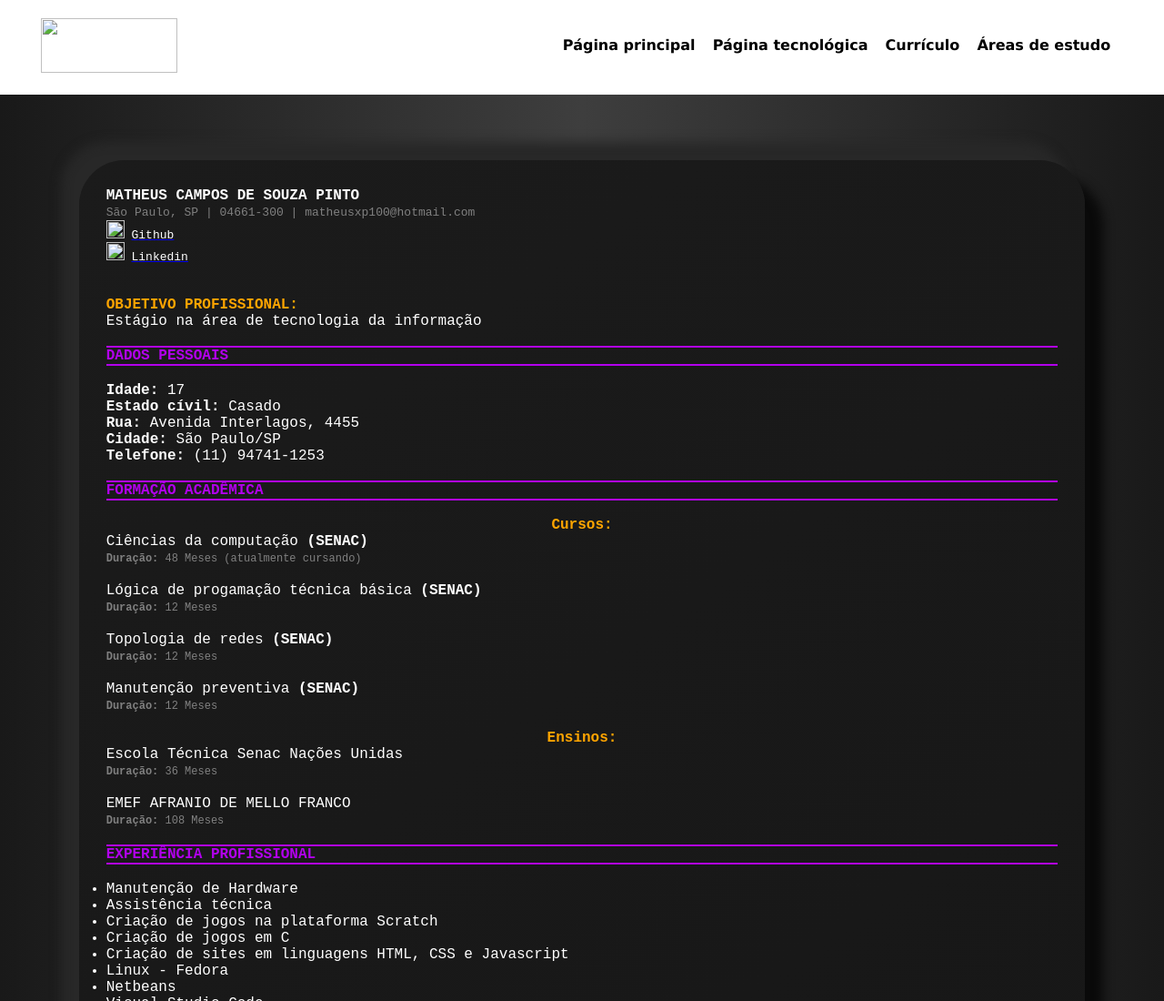
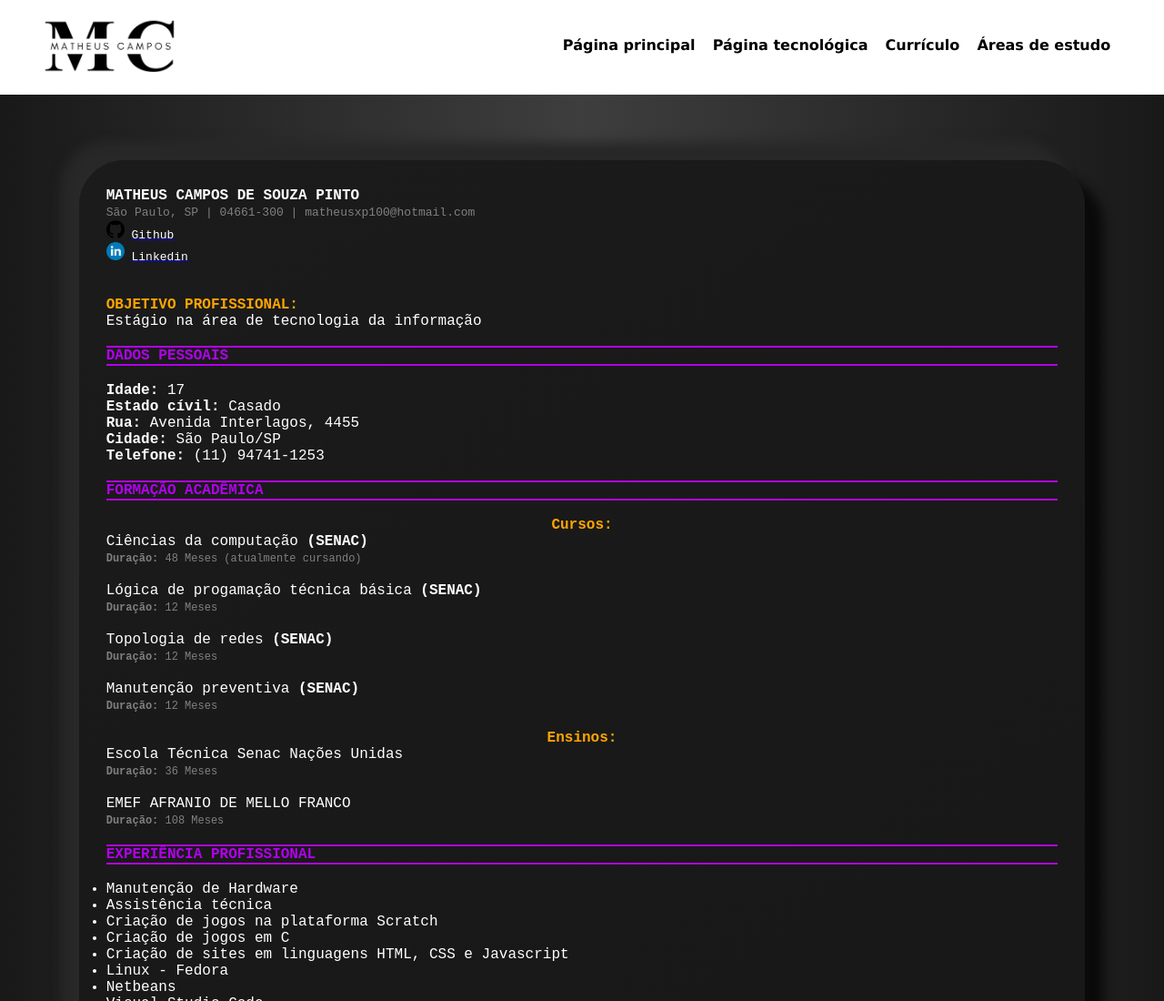
Before and after one commit to Prophantasia/site, a plain HTML site: page curriculo.html in a window 1280 px wide. Shown: the top 1100 px of the page at 91% size. Drawn offline with nearby package versions, Linux system fonts and the light colour scheme; the site is published under a folder, as on GitHub Pages, so addresses that start at the root find nothing.

Commit message:
Update curriculo.html

```diff
--- a/curriculo.html
+++ b/curriculo.html
@@ -15,7 +15,7 @@
     <header>
         <div class="center">
             <!--formatação-->
-            <div class="logo"><img src="/assets/logo.png" width="150px" height="60px"></width>
+            <div class="logo"><img src="assets/logo.png" width="150px" height="60px"></width>
             </div>
             <!--Logo-->
             <div class="menu">
@@ -42,13 +42,13 @@
                         <br>
                         São Paulo, SP | 04661-300 | matheusxp100@hotmail.com
                     </font>
-                    <div class="redes"> <img src="/assets/github.png" width="20px" height="20px">
+                    <div class="redes"> <img src="assets/github.png" width="20px" height="20px">
                         <a href="https://github.com/prophantasia">
                             <font color="white">Github</font>
                         </a>
                     </div>
 
-                    <div class="redes"> <img src="/assets/linkedin.png" width="20px" height="20px">
+                    <div class="redes"> <img src="assets/linkedin.png" width="20px" height="20px">
                         <a href="https://www.linkedin.com/in/matheus-campos-310725145/">
                             <font color="white">Linkedin</font>
                         </a>
```
